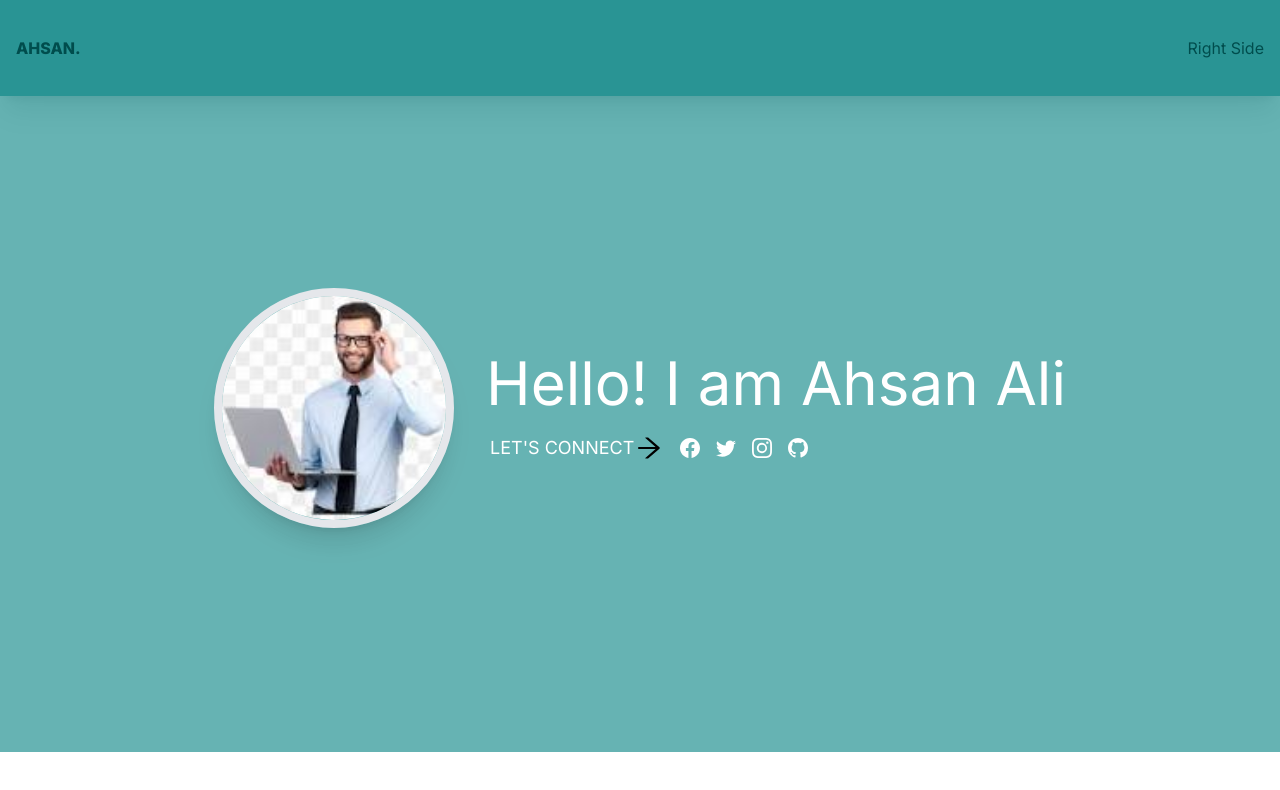
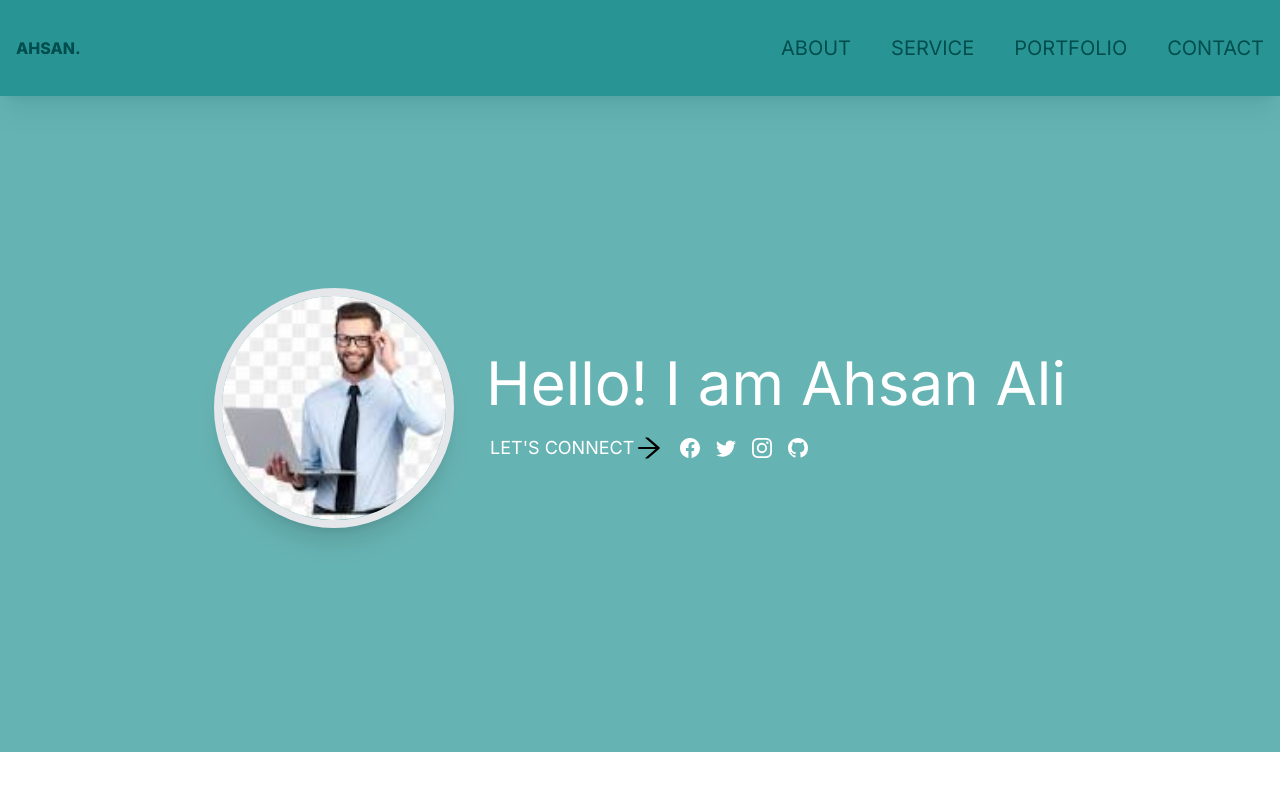
Before and after one commit to ahsanali7893/Portfolio, a Next.js app: page / in a window 1280 px wide. Shown: the top 790 px of the page. Built offline with nearby package versions, Linux system fonts and the light colour scheme.

Commit message:
Initial changes

```diff
--- a/src/components/Navbar/page.tsx
+++ b/src/components/Navbar/page.tsx
@@ -1,13 +1,28 @@
 import React from 'react'
-
+import Link from 'next/link'
 
 
 const Navbar = () => {
   return (
     <nav className='fixed w-full h-24 shadow-xl' style={{ backgroundColor: 'rgba(0, 128, 128, 0.6)' }}>
       <div className='flex justify-between items-center h-full w-full px-4 2xl:px-16'>
-      <h1 className='cursor-pointer font-extrabold'>AHSAN.</h1>
-      <div>Right Side</div>
+      <Link href={'/'}><h1 className='cursor-pointer font-extrabold'>AHSAN.</h1></Link>
+      <div>
+        <ul className='hidden sm:flex'>
+          <Link href={'/about'}>
+            <li className='ml-10 uppercase hover:border-b text-xl'>About</li>
+          </Link>
+          <Link href={'/service'}>
+            <li className='ml-10 uppercase hover:border-b text-xl'>Service</li>
+          </Link>
+          <Link href={'/portfolio'}>
+            <li className='ml-10 uppercase hover:border-b text-xl'>Portfolio</li>
+          </Link>
+          <Link href={'/contact'}>
+            <li className='ml-10 uppercase hover:border-b text-xl'>Contact</li>
+          </Link>
+        </ul>
+      </div>
       </div>
     </nav>
   )
```
